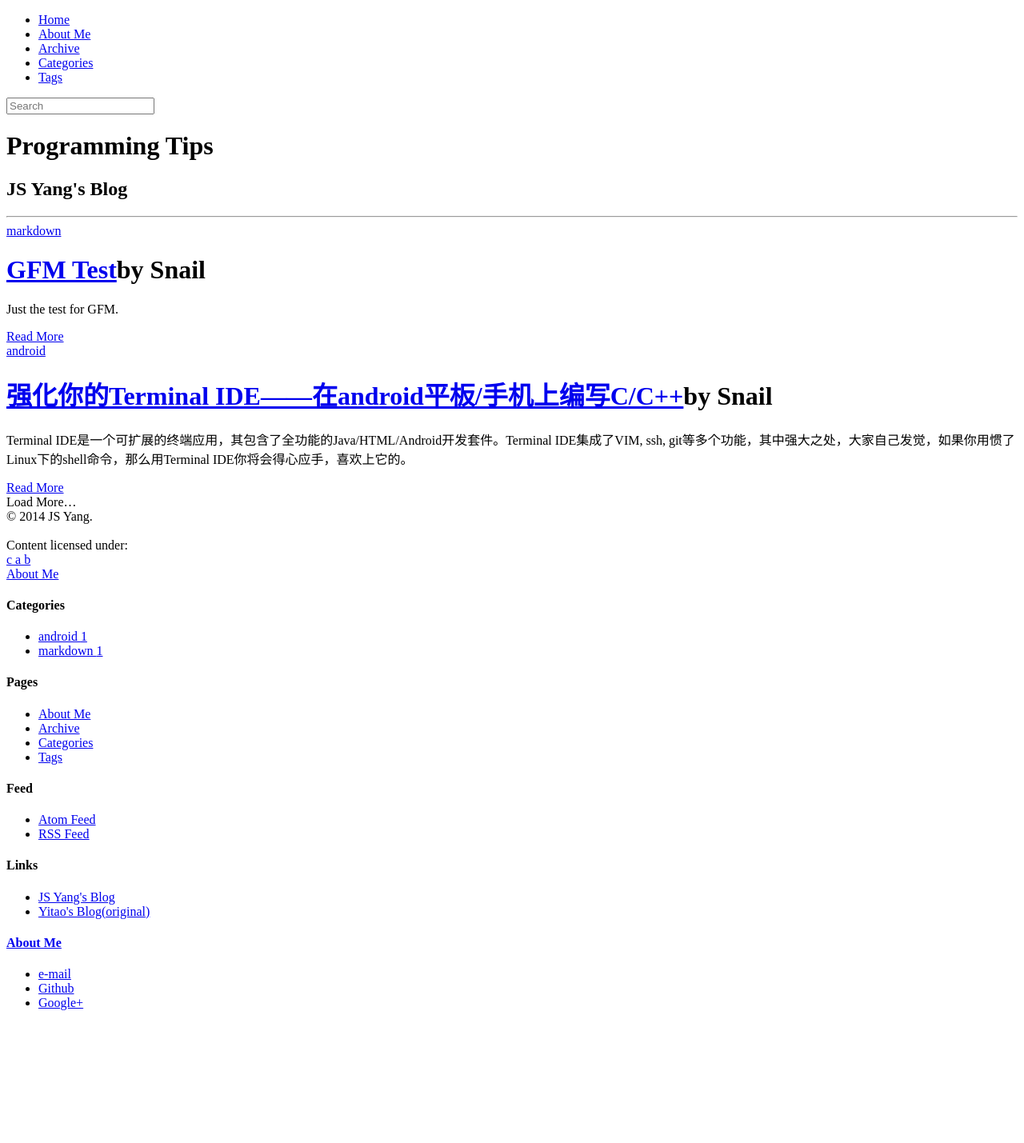
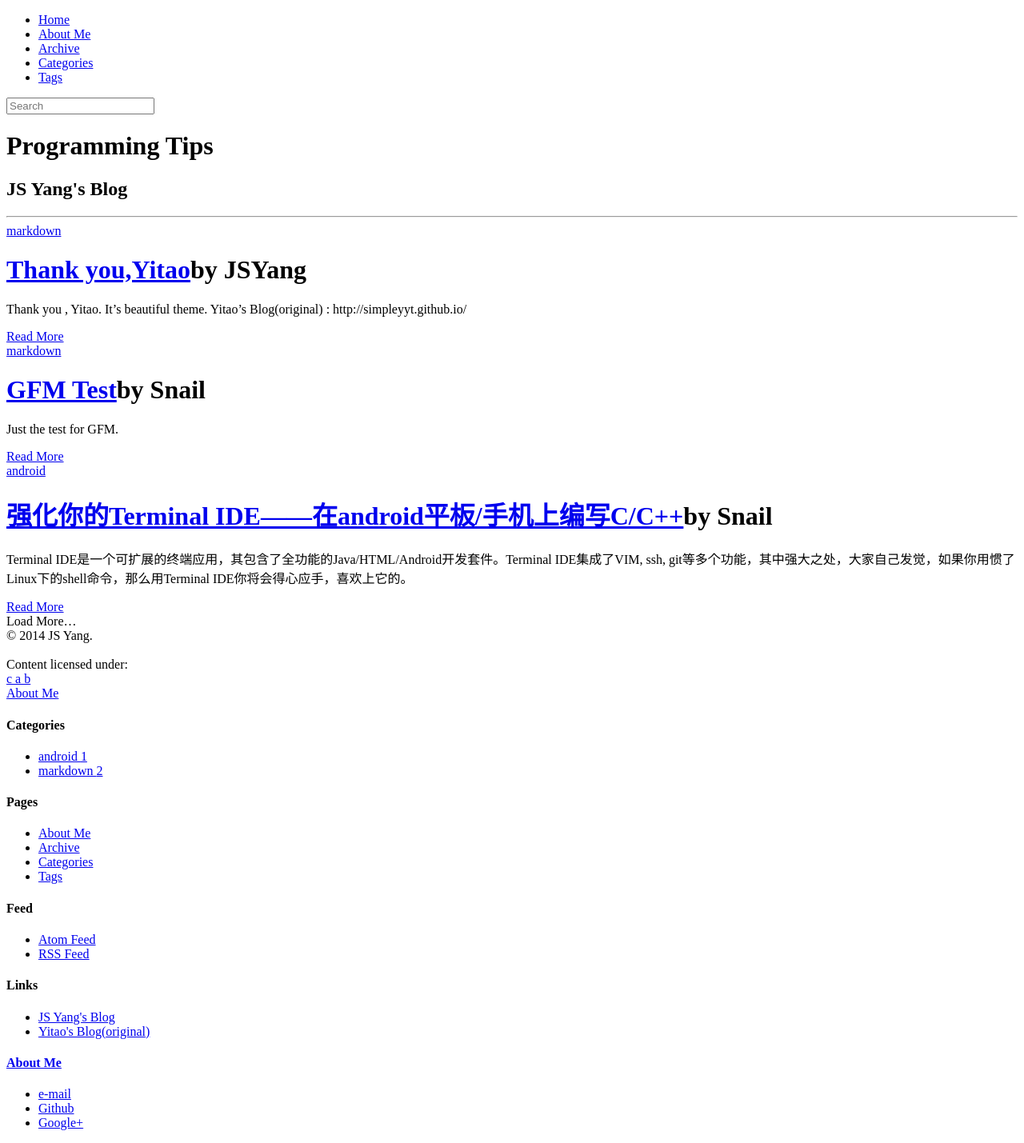
Before and after one commit to reneezll/reneezll.github.io, a Jekyll site: the page built from index.html, in a window 1280 px wide. Shown: the whole page at 80% size. Built offline with Jekyll 4.4.1, drawn with Linux system fonts in a browser that asks for light colours; nearby versions of some CDN libraries; library files that are not in the unit come from our copies; the list of posts is cut into pages by our own code; before the commit the page ends 1279 px from its top, so only the background shows below that.

Commit message:
add thank you post

```diff
--- a/_config.yml
+++ b/_config.yml
@@ -38,7 +38,7 @@ search :
   # Your Google custom search engine ID
   #
   gcse :
-    cx : 004255214185073801838:_icnlls8kds
+    cx : 011386799725962987729:vttcx-pmz44
 
 # The way of excerpt. There are two options: "teaser" and "truncate_words".
 # "teaser" option: look for the More tag (<!--more-->) and create a teaser from the content that precedes the More tag.
@@ -147,7 +147,7 @@ JB :
   analytics :
     provider : google
     google :
-        tracking_id : 'UA-123-12'
+        tracking_id : 'UA-66179772-1'
     getclicky :
       site_id :
     mixpanel :
--- /dev/null
+++ b/_posts/2015-08-19-thank_you_yitao.md
@@ -0,0 +1,11 @@
+---
+layout: post
+category: markdown
+title: Thank you,Yitao
+tagline: by JSYang
+tags: [jekyll]
+---
+
+Thank you , Yitao.
+It's beautiful theme.
+Yitao's Blog(original) : http://simpleyyt.github.io/
```
Also changed, not shown: assets/themes/Snail/img/avatar.jpg, assets/themes/Snail/img/favicon.ico.
